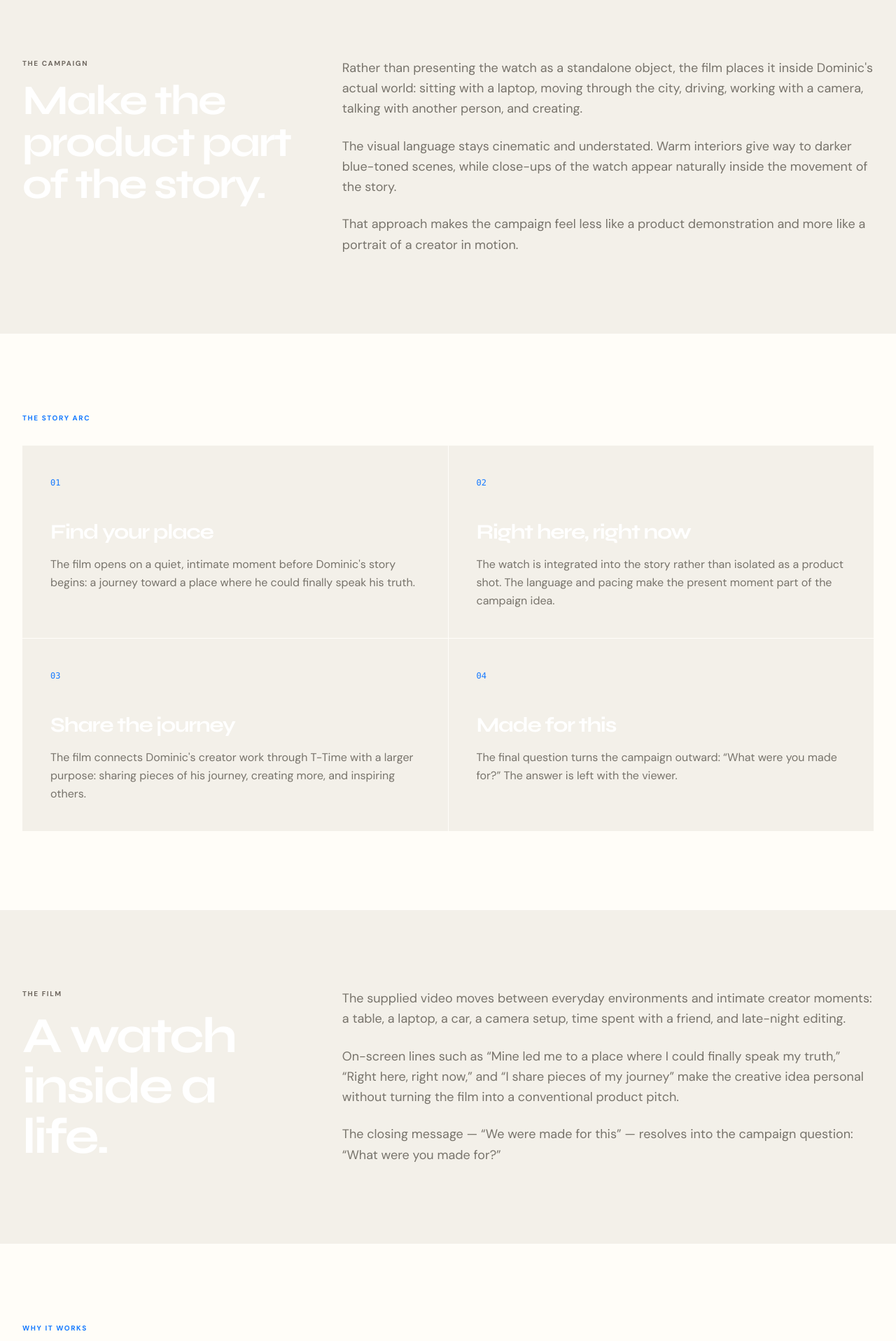
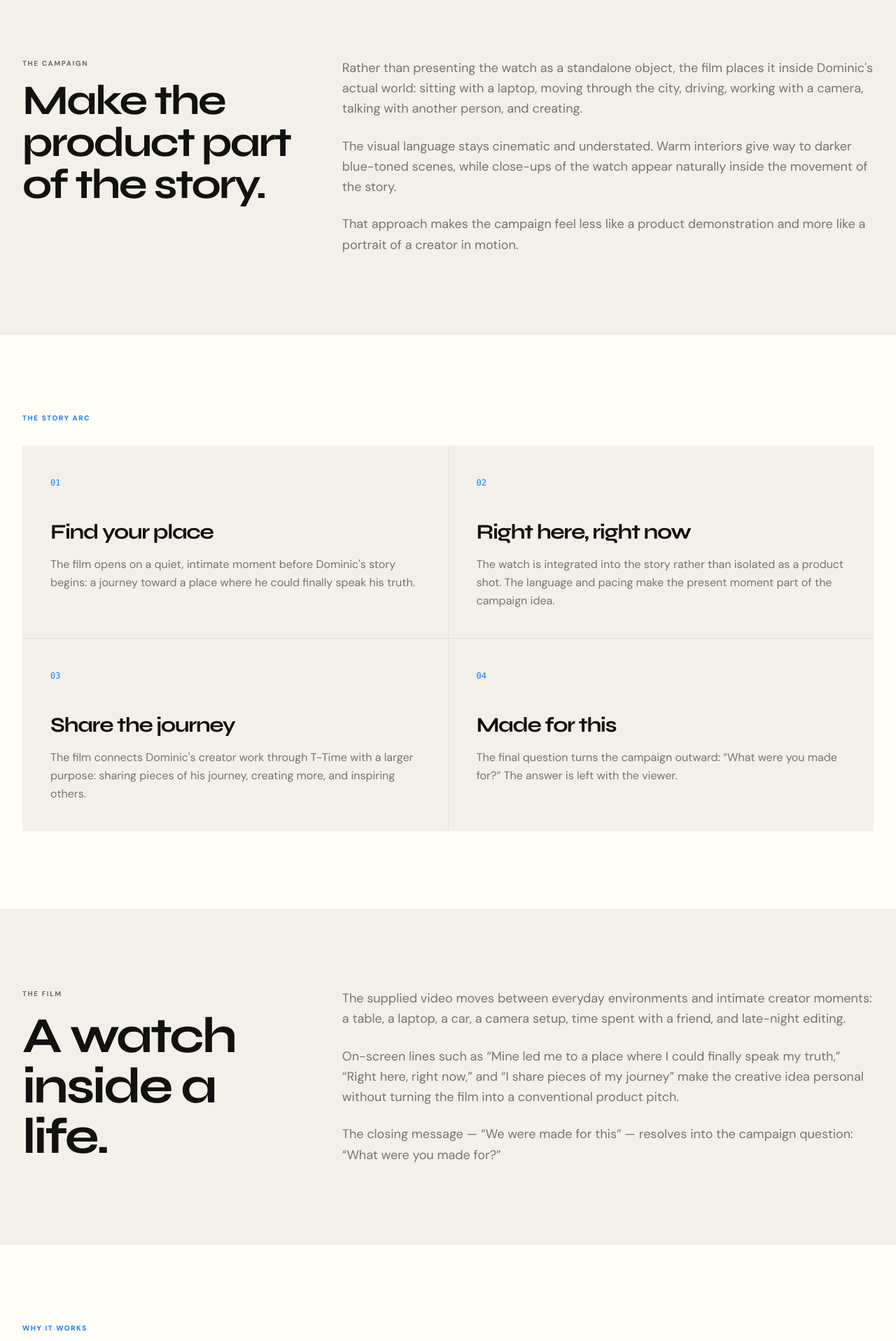
Before and after one commit to rageinstall/lolhidominic.com, a Next.js app: page /work/fossil-made-for-this in a window 1280 px wide. Shown: the part 880-2797 px from the top of the page at 70% size. Built offline with nearby package versions, Linux system fonts and the light colour scheme.

Commit message:
Fix Fossil case study text contrast

```diff
--- a/app/work/fossil-made-for-this/page.tsx
+++ b/app/work/fossil-made-for-this/page.tsx
@@ -5,12 +5,7 @@ import { site } from "@/lib/site";
 export const metadata: Metadata = {
   title: "Fossil — Made For This",
   description: "A Fossil Made For This creator campaign centered on Dominic's story, creativity, and the things he was made for.",
-  openGraph: {
-    title: `Fossil — Made For This | ${site.shortName}`,
-    description: "Creator campaign case study for Fossil's Made For This campaign.",
-    url: `${site.url}/work/fossil-made-for-this`,
-    type: "website",
-  },
+  openGraph: { title: `Fossil — Made For This | ${site.shortName}`, description: "Creator campaign case study for Fossil's Made For This campaign.", url: `${site.url}/work/fossil-made-for-this`, type: "website" },
   alternates: { canonical: "/work/fossil-made-for-this" },
 };
 
@@ -27,73 +22,17 @@ export default function FossilMadeForThisPage() {
       <section className="mx-auto max-w-[1320px] px-6 pb-16 pt-16 md:px-8 md:pb-24 md:pt-24">
         <Link href="/work-with-me" className="eyebrow inline-block text-ink-muted transition hover:text-blue">← Back to work</Link>
         <p className="eyebrow mb-5 mt-12 text-blue">Brand campaign · Fossil</p>
-        <h1 className="max-w-6xl font-display text-[clamp(3.7rem,10vw,9rem)] font-black leading-[0.84] tracking-[-0.06em] text-white">Made<br /><span className="text-blue">For This.</span></h1>
-        <p className="mt-8 max-w-3xl font-display text-2xl font-semibold leading-tight text-white md:text-4xl">A personal creator story built around purpose, presence, and the question of what we were made for.</p>
+        <h1 className="max-w-6xl font-display text-[clamp(3.7rem,10vw,9rem)] font-black leading-[0.84] tracking-[-0.06em]">Made<br /><span className="text-blue">For This.</span></h1>
+        <p className="mt-8 max-w-3xl font-display text-2xl font-semibold leading-tight md:text-4xl">A personal creator story built around purpose, presence, and the question of what we were made for.</p>
         <p className="mt-5 max-w-2xl text-lg leading-relaxed text-ink-muted">The supplied campaign material identifies the work as Fossil's “Made For This” campaign. The accompanying film follows Dominic through intimate, cinematic moments of work, friendship, creativity, and reflection.</p>
       </section>
-
       <div className="mx-auto max-w-[1320px] px-6 md:px-8"><div className="rule" /></div>
-
-      <section className="mx-auto max-w-[1320px] px-6 py-20 md:px-8 md:py-28">
-        <div className="grid gap-12 lg:grid-cols-[0.7fr_1.3fr]">
-          <div><p className="eyebrow mb-4">The campaign</p><h2 className="font-display text-4xl font-black tracking-tight text-white md:text-6xl">Make the product part of the story.</h2></div>
-          <div className="max-w-3xl space-y-6 text-lg leading-relaxed text-ink-muted">
-            <p>Rather than presenting the watch as a standalone object, the film places it inside Dominic's actual world: sitting with a laptop, moving through the city, driving, working with a camera, talking with another person, and creating.</p>
-            <p>The visual language stays cinematic and understated. Warm interiors give way to darker blue-toned scenes, while close-ups of the watch appear naturally inside the movement of the story.</p>
-            <p>That approach makes the campaign feel less like a product demonstration and more like a portrait of a creator in motion.</p>
-          </div>
-        </div>
-      </section>
-
-      <section className="border-y border-white/10 bg-surface">
-        <div className="mx-auto max-w-[1320px] px-6 py-20 md:px-8 md:py-28">
-          <p className="eyebrow mb-8 text-blue">The story arc</p>
-          <div className="grid gap-px bg-white/10 md:grid-cols-2">
-            {beats.map(([number, title, body]) => (
-              <article key={number} className="bg-bg p-8 md:p-10">
-                <span className="font-mono text-xs text-blue">{number}</span>
-                <h3 className="mt-10 font-display text-3xl font-black text-white">{title}</h3>
-                <p className="mt-4 leading-relaxed text-ink-muted">{body}</p>
-              </article>
-            ))}
-          </div>
-        </div>
-      </section>
-
-      <section className="mx-auto max-w-[1320px] px-6 py-20 md:px-8 md:py-28">
-        <div className="grid gap-12 lg:grid-cols-[0.7fr_1.3fr]">
-          <div><p className="eyebrow mb-4">The film</p><h2 className="font-display text-5xl font-black text-white md:text-7xl">A watch inside a life.</h2></div>
-          <div className="space-y-6 text-lg leading-relaxed text-ink-muted">
-            <p>The supplied video moves between everyday environments and intimate creator moments: a table, a laptop, a car, a camera setup, time spent with a friend, and late-night editing.</p>
-            <p>On-screen lines such as “Mine led me to a place where I could finally speak my truth,” “Right here, right now,” and “I share pieces of my journey” make the creative idea personal without turning the film into a conventional product pitch.</p>
-            <p>The closing message — “We were made for this” — resolves into the campaign question: “What were you made for?”</p>
-          </div>
-        </div>
-      </section>
-
-      <section className="border-y border-white/10 bg-surface">
-        <div className="mx-auto max-w-[1320px] px-6 py-20 md:px-8 md:py-28">
-          <p className="eyebrow mb-5 text-blue">Why it works</p>
-          <h2 className="max-w-5xl font-display text-5xl font-black leading-none text-white md:text-7xl">The product is present. The person is the point.</h2>
-          <div className="mt-12 grid gap-6 md:grid-cols-3">
-            <StoryCard title="Personal" body="The campaign is grounded in Dominic's own journey and the meaning he attaches to creating and sharing his life." />
-            <StoryCard title="Cinematic" body="Low-light interiors, warm practicals, driving shots, close-ups, and quiet editing-room moments create a distinct visual world." />
-            <StoryCard title="Purposeful" body="The film connects creativity with a larger idea: finding the thing that gives you a reason to create, speak, and inspire." />
-          </div>
-        </div>
-      </section>
-
-      <section className="bg-blue px-6 py-20 text-bg md:px-8 md:py-28">
-        <div className="mx-auto max-w-[1320px]">
-          <p className="mb-4 font-mono text-[11px] font-bold uppercase tracking-[0.24em]">More work</p>
-          <h2 className="max-w-4xl font-display text-5xl font-black leading-none md:text-7xl">Let’s make something people actually want to watch.</h2>
-          <Link href="/contact" className="mt-8 inline-flex rounded-full bg-bg px-7 py-4 text-sm font-bold text-white transition hover:bg-white hover:text-bg">Work with Dominic →</Link>
-        </div>
-      </section>
+      <section className="mx-auto max-w-[1320px] px-6 py-20 md:px-8 md:py-28"><div className="grid gap-12 lg:grid-cols-[0.7fr_1.3fr]"><div><p className="eyebrow mb-4">The campaign</p><h2 className="font-display text-4xl font-black tracking-tight md:text-6xl">Make the product part of the story.</h2></div><div className="max-w-3xl space-y-6 text-lg leading-relaxed text-ink-muted"><p>Rather than presenting the watch as a standalone object, the film places it inside Dominic's actual world: sitting with a laptop, moving through the city, driving, working with a camera, talking with another person, and creating.</p><p>The visual language stays cinematic and understated. Warm interiors give way to darker blue-toned scenes, while close-ups of the watch appear naturally inside the movement of the story.</p><p>That approach makes the campaign feel less like a product demonstration and more like a portrait of a creator in motion.</p></div></div></section>
+      <section className="border-y border-black/10 bg-surface"><div className="mx-auto max-w-[1320px] px-6 py-20 md:px-8 md:py-28"><p className="eyebrow mb-8 text-blue">The story arc</p><div className="grid gap-px bg-black/10 md:grid-cols-2">{beats.map(([number,title,body])=><article key={number} className="bg-bg p-8 md:p-10"><span className="font-mono text-xs text-blue">{number}</span><h3 className="mt-10 font-display text-3xl font-black">{title}</h3><p className="mt-4 leading-relaxed text-ink-muted">{body}</p></article>)}</div></div></section>
+      <section className="mx-auto max-w-[1320px] px-6 py-20 md:px-8 md:py-28"><div className="grid gap-12 lg:grid-cols-[0.7fr_1.3fr]"><div><p className="eyebrow mb-4">The film</p><h2 className="font-display text-5xl font-black md:text-7xl">A watch inside a life.</h2></div><div className="space-y-6 text-lg leading-relaxed text-ink-muted"><p>The supplied video moves between everyday environments and intimate creator moments: a table, a laptop, a car, a camera setup, time spent with a friend, and late-night editing.</p><p>On-screen lines such as “Mine led me to a place where I could finally speak my truth,” “Right here, right now,” and “I share pieces of my journey” make the creative idea personal without turning the film into a conventional product pitch.</p><p>The closing message — “We were made for this” — resolves into the campaign question: “What were you made for?”</p></div></div></section>
+      <section className="border-y border-black/10 bg-surface"><div className="mx-auto max-w-[1320px] px-6 py-20 md:px-8 md:py-28"><p className="eyebrow mb-5 text-blue">Why it works</p><h2 className="max-w-5xl font-display text-5xl font-black leading-none md:text-7xl">The product is present. The person is the point.</h2><div className="mt-12 grid gap-6 md:grid-cols-3"><StoryCard title="Personal" body="The campaign is grounded in Dominic's own journey and the meaning he attaches to creating and sharing his life."/><StoryCard title="Cinematic" body="Low-light interiors, warm practicals, driving shots, close-ups, and quiet editing-room moments create a distinct visual world."/><StoryCard title="Purposeful" body="The film connects creativity with a larger idea: finding the thing that gives you a reason to create, speak, and inspire."/></div></div></section>
+      <section className="bg-blue px-6 py-20 text-bg md:px-8 md:py-28"><div className="mx-auto max-w-[1320px]"><p className="mb-4 font-mono text-[11px] font-bold uppercase tracking-[0.24em]">More work</p><h2 className="max-w-4xl font-display text-5xl font-black leading-none md:text-7xl">Let’s make something people actually want to watch.</h2><Link href="/contact" className="mt-8 inline-flex rounded-full bg-bg px-7 py-4 text-sm font-bold text-white transition hover:bg-white hover:text-bg">Work with Dominic →</Link></div></section>
     </div>
   );
 }
-
-function StoryCard({ title, body }: { title: string; body: string }) {
-  return <div className="border border-white/10 bg-bg p-7 md:p-8"><h3 className="font-display text-2xl font-black text-white">{title}</h3><p className="mt-4 leading-relaxed text-ink-muted">{body}</p></div>;
-}
+function StoryCard({ title, body }: { title: string; body: string }) { return <div className="border border-black/10 bg-bg p-7 md:p-8"><h3 className="font-display text-2xl font-black">{title}</h3><p className="mt-4 leading-relaxed text-ink-muted">{body}</p></div>; }
```
